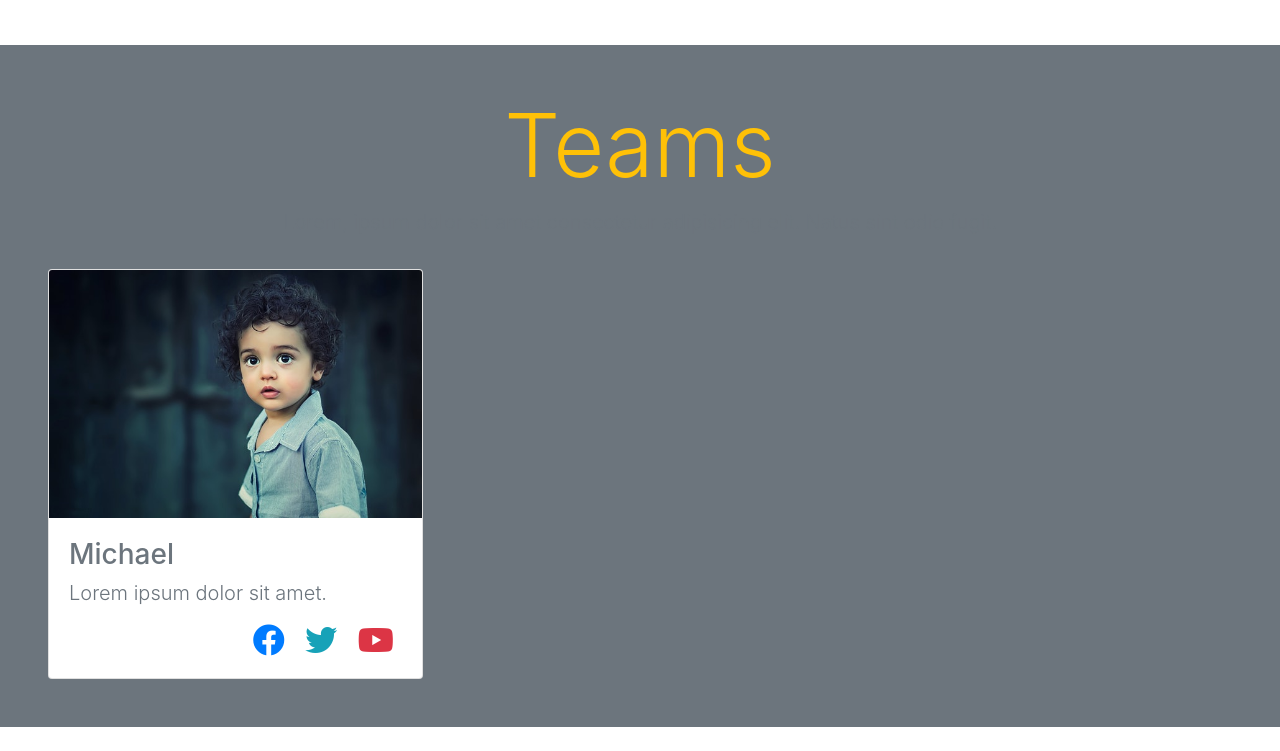
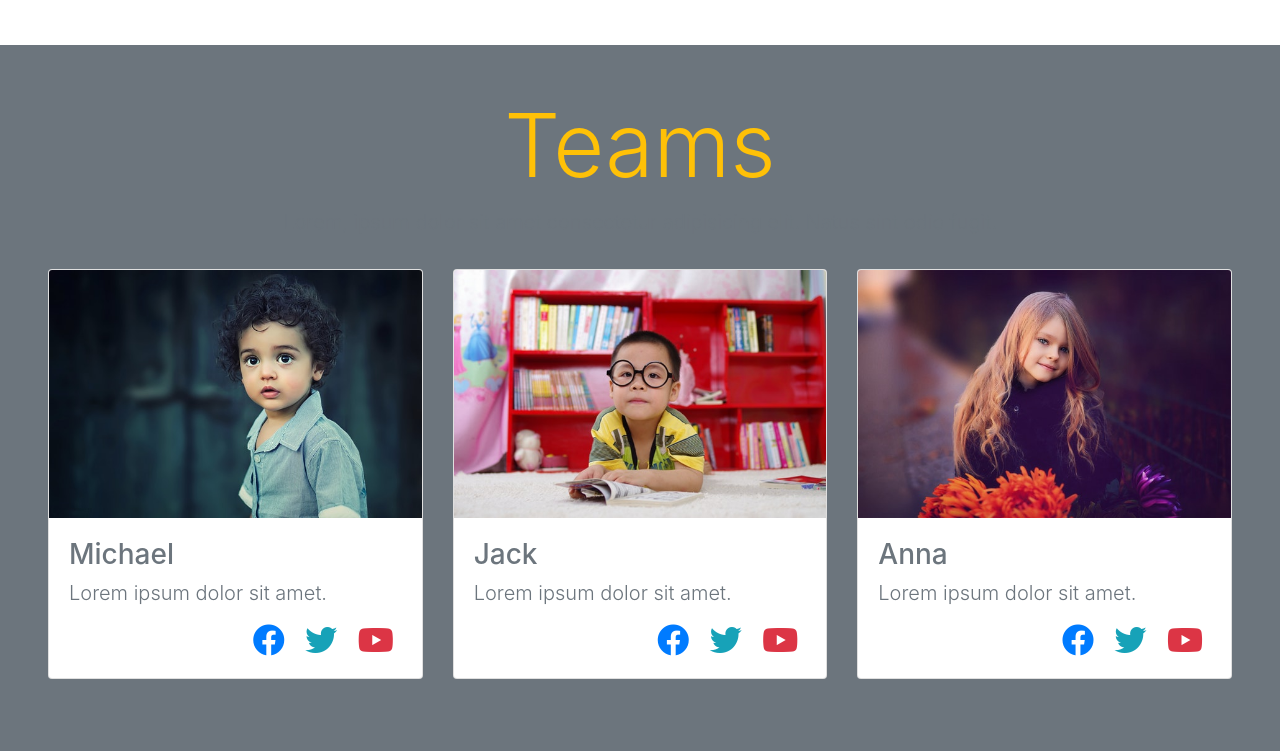
Before and after one commit to Chrislinlin/bs_practice, a plain HTML site: page index.html in a window 1280 px wide. Shown: the part 2123-2874 px from the top of the page. Before the commit the page ends 2850 px from the top, so only its background shows below. Drawn offline with nearby package versions, Linux system fonts and the light colour scheme.

Commit message:
finished team section

```diff
--- a/index.html
+++ b/index.html
@@ -189,7 +189,7 @@
         </div>
         <!-- end of title-->
         <div class="row">
-            <div class="col-lg-4">
+            <div class="col-lg-4 col-sm-10 mx-auto mb-4">
                 <div class="card">
                     <img src="./team_images/kid1.jpg" class="card-img-top">
                     <div class="card-body">
@@ -212,8 +212,50 @@
                 </div>
 
             </div>
-            <div class="col-lg-4"></div>
-            <div class="col-lg-4"></div>
+            <div class="col-lg-4 col-sm-10 mx-auto mb-4">
+                <div class="card">
+                    <img src="./team_images/kid2.jpg" class="card-img-top">
+                    <div class="card-body">
+                        <div class="card-title">
+                            <h3 class="text-muted">Jack</h3>
+                        </div>
+                        <div class="card-subtitle">
+                            <p class="lead text-secondary">
+                                Lorem ipsum dolor sit amet.
+                            </p>
+                        </div>
+                        <div class="text-right">
+                            <a href="#"><i class="fab fa-facebook fa-2x mx-2"></i></a>
+                            <a href="#"><i class="fab fa-twitter fa-2x mx-2 text-info"></i></a>
+                            <a href="#"><i class="fab fa-youtube fa-2x mx-2 text-danger"></i></a>
+
+                        </div>
+
+                    </div>
+                </div>
+            </div>
+            <div class="col-lg-4 col-sm-10 mx-auto mb-4">
+                <div class="card">
+                    <img src="./team_images/kid3.jpg" class="card-img-top">
+                    <div class="card-body">
+                        <div class="card-title">
+                            <h3 class="text-muted">Anna</h3>
+                        </div>
+                        <div class="card-subtitle">
+                            <p class="lead text-secondary">
+                                Lorem ipsum dolor sit amet.
+                            </p>
+                        </div>
+                        <div class="text-right">
+                            <a href="#"><i class="fab fa-facebook fa-2x mx-2"></i></a>
+                            <a href="#"><i class="fab fa-twitter fa-2x mx-2 text-info"></i></a>
+                            <a href="#"><i class="fab fa-youtube fa-2x mx-2 text-danger"></i></a>
+
+                        </div>
+
+                    </div>
+                </div>
+            </div>
         </div>
     </section>
     <!--------end ofteam -------------->
```
